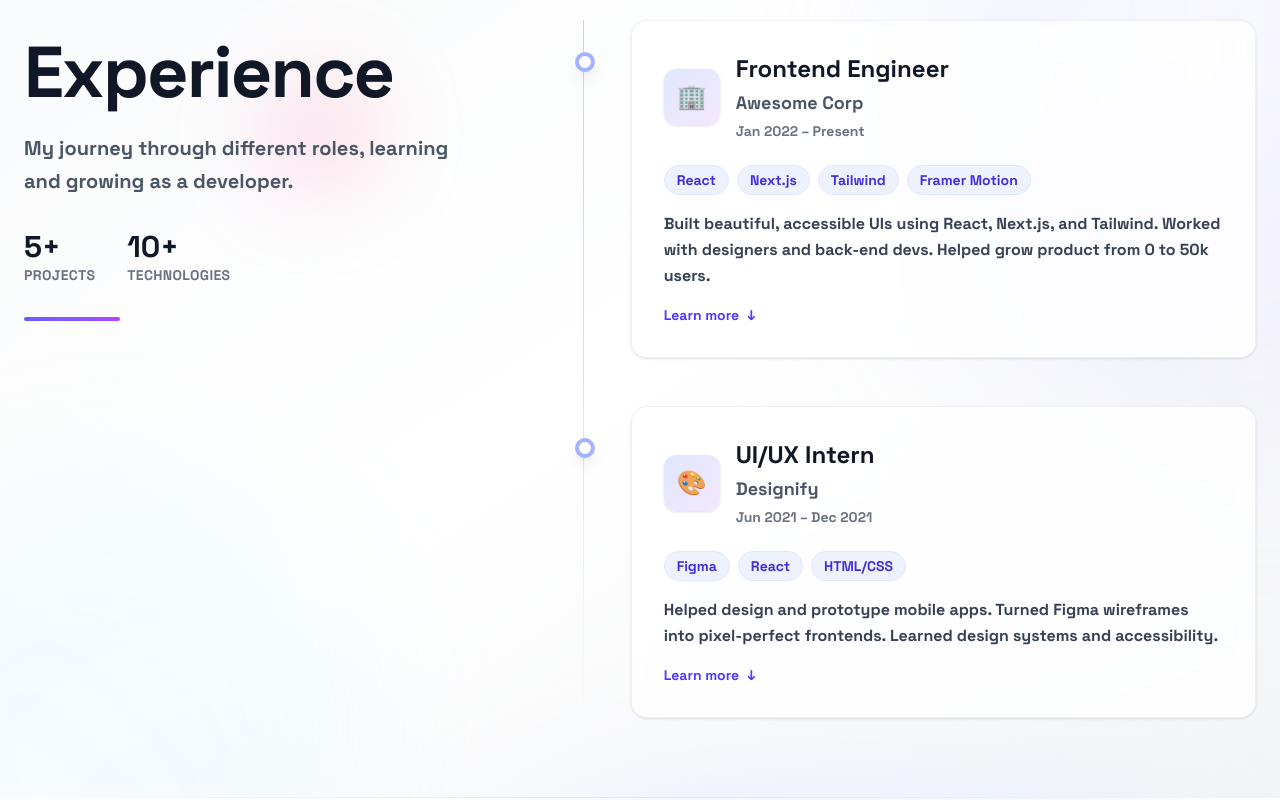
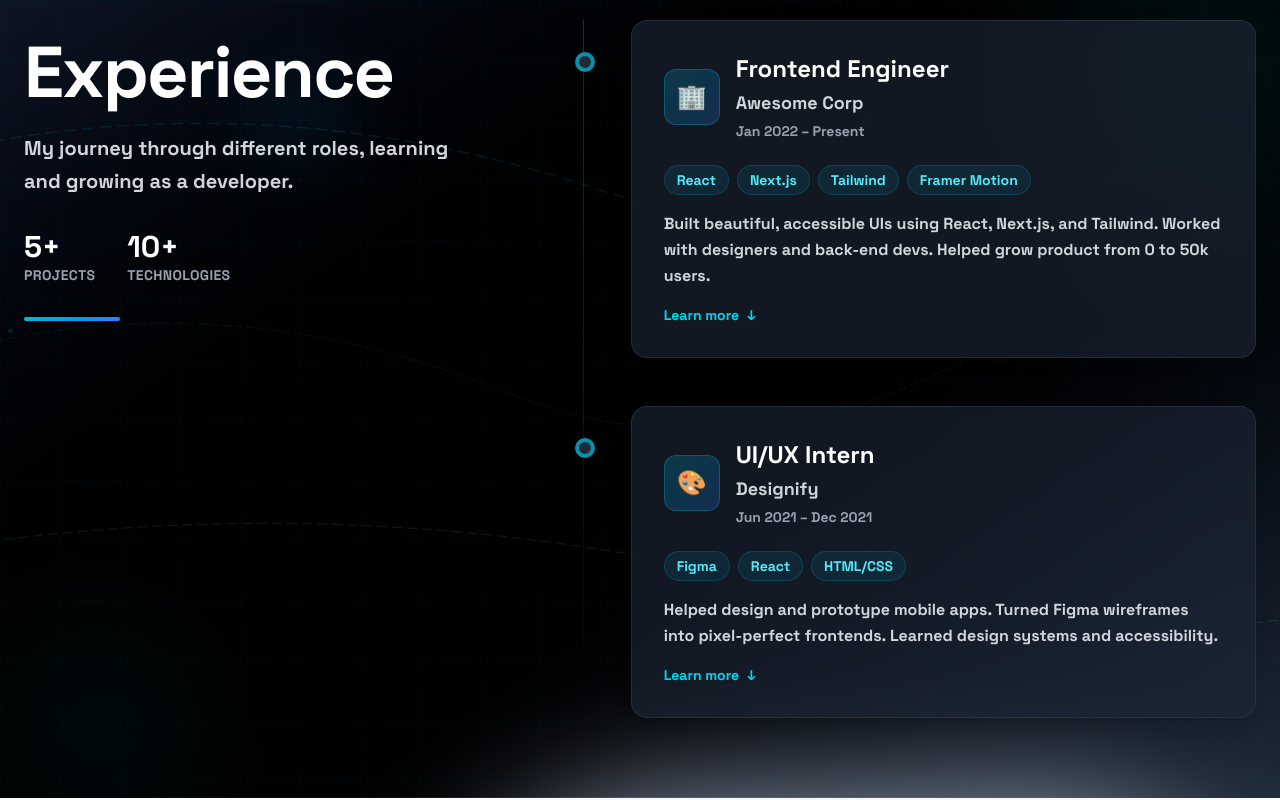
Before and after one commit to Yaksh27/my-app, a Next.js app: page / in a window 1280 px wide. Shown: the part 860-1660 px from the top of the page. Built offline with nearby package versions, Linux system fonts and the light colour scheme.

Commit message:
new experience page

```diff
--- a/src/app/components/Experience.js
+++ b/src/app/components/Experience.js
@@ -30,53 +30,143 @@ const cardVariants = {
   visible: { opacity: 1, y: 0, scale: 1 },
 };
 
+// Simple background matching homepage
+const ExperienceBackground = () => {
+  return (
+    <div className="absolute inset-0 overflow-hidden">
+      {/* Simple grid pattern */}
+      <div className="absolute inset-0 opacity-[0.06]">
+        <svg className="w-full h-full">
+          <defs>
+            <pattern id="expGrid" width="60" height="60" patternUnits="userSpaceOnUse">
+              <path d="M 60 0 L 0 0 0 60" fill="none" stroke="currentColor" strokeWidth="1" className="text-cyan-600"/>
+              <circle cx="0" cy="0" r="1.5" fill="currentColor" className="text-cyan-500" />
+            </pattern>
+          </defs>
+          <rect width="100%" height="100%" fill="url(#expGrid)" />
+        </svg>
+      </div>
+
+      {/* Flowing lines */}
+      <svg className="absolute inset-0 w-full h-full opacity-[0.12]">
+        <motion.path
+          d="M0,200 Q300,150 600,250 T1200,200"
+          stroke="#06b6d4"
+          strokeWidth="1.5"
+          fill="none"
+          strokeDasharray="12 6"
+          initial={{ strokeDashoffset: 0 }}
+          animate={{ strokeDashoffset: -120 }}
+          transition={{ duration: 8, repeat: Infinity, ease: "linear" }}
+        />
+        <motion.path
+          d="M0,400 Q250,350 500,450 T1000,400"
+          stroke="#0891b2"
+          strokeWidth="1"
+          fill="none"
+          strokeDasharray="8 4"
+          initial={{ strokeDashoffset: 0 }}
+          animate={{ strokeDashoffset: -80 }}
+          transition={{ duration: 12, repeat: Infinity, ease: "linear", delay: 2 }}
+        />
+        <motion.path
+          d="M0,600 Q400,550 800,650 T1600,600"
+          stroke="#67e8f9"
+          strokeWidth="1"
+          fill="none"
+          strokeDasharray="10 5"
+          initial={{ strokeDashoffset: 0 }}
+          animate={{ strokeDashoffset: -100 }}
+          transition={{ duration: 15, repeat: Infinity, ease: "linear", delay: 4 }}
+        />
+      </svg>
+
+      {/* Floating particles */}
+      <div className="absolute inset-0">
+        {[...Array(6)].map((_, i) => (
+          <motion.div
+            key={`particle-${i}`}
+            className="absolute w-1 h-1 bg-cyan-400/30 rounded-full"
+            style={{
+              left: `${Math.random() * 100}%`,
+              top: `${Math.random() * 100}%`,
+            }}
+            animate={{
+              x: [0, Math.random() * 100 - 50],
+              y: [0, Math.random() * 100 - 50],
+              opacity: [0.3, 0.8, 0.3],
+              scale: [1, 1.5, 1],
+            }}
+            transition={{
+              duration: Math.random() * 15 + 10,
+              repeat: Infinity,
+              delay: Math.random() * 5,
+              ease: "easeInOut",
+            }}
+          />
+        ))}
+      </div>
+    </div>
+  );
+};
+
 export default function Experience() {
   const [open, setOpen] = useState(null);
 
   return (
-    <main className="relative min-h-screen bg-gradient-to-br from-gray-50 via-white to-gray-100 overflow-hidden">
-      {/* Decorative elements */}
+    <main className="relative min-h-screen bg-gradient-to-br from-gray-900 via-black to-gray-800 overflow-hidden">
+      {/* Background matching homepage */}
+      <ExperienceBackground />
+
+      {/* Dark theme floating orbs */}
       <div className="absolute inset-0 pointer-events-none">
-        {/* Large floating orbs */}
         <motion.div
-          className="absolute w-[600px] h-[600px] bg-gradient-to-r from-indigo-200/20 to-purple-200/15 rounded-full blur-3xl"
+          className="absolute w-[500px] h-[500px] rounded-full opacity-[0.08]"
+          style={{
+            background: 'radial-gradient(circle, #06b6d4 0%, transparent 70%)',
+            top: '-10%',
+            right: '-10%',
+          }}
           animate={{
-            x: [0, 100, -50, 0],
-            y: [0, -60, 80, 0],
+            x: [0, 80, -30, 0],
+            y: [0, -50, 60, 0],
             scale: [1, 1.2, 0.9, 1],
+          }}
+          transition={{
+            duration: 30,
+            repeat: Infinity,
+            ease: "easeInOut",
+          }}
+        />
+        <motion.div
+          className="absolute w-[400px] h-[400px] rounded-full opacity-[0.06]"
+          style={{
+            background: 'radial-gradient(circle, #0891b2 0%, transparent 70%)',
+            bottom: '-15%',
+            left: '-8%',
+          }}
+          animate={{
+            x: [0, -60, 40, 0],
+            y: [0, 50, -30, 0],
+            scale: [1, 1.1, 0.95, 1],
           }}
           transition={{
             duration: 35,
             repeat: Infinity,
             ease: "easeInOut",
-          }}
-          style={{ top: "-10%", right: "-15%" }}
-        />
-        <motion.div
-          className="absolute w-[500px] h-[500px] bg-gradient-to-tr from-blue-200/15 to-cyan-200/10 rounded-full blur-3xl"
-          animate={{
-            x: [0, -80, 60, 0],
-            y: [0, 70, -40, 0],
-            scale: [1, 1.1, 0.95, 1],
-          }}
-          transition={{
-            duration: 40,
-            repeat: Infinity,
-            ease: "easeInOut",
             delay: 8,
           }}
-          style={{ bottom: "-20%", left: "-10%" }}
         />
 
         {/* Smaller accent elements */}
         <motion.div
-          className="absolute w-32 h-32 bg-gradient-to-r from-pink-300/30 to-rose-300/25 rounded-full blur-2xl"
+          className="absolute w-24 h-24 bg-gradient-to-r from-cyan-400/10 to-blue-400/8 rounded-full blur-2xl"
           animate={{
-            x: [0, 40, -20, 0],
-            y: [0, -30, 25, 0],
+            x: [0, 30, -15, 0],
+            y: [0, -20, 15, 0],
           }}
           transition={{
-            duration: 25,
+            duration: 20,
             repeat: Infinity,
             ease: "easeInOut",
             delay: 12,
@@ -96,29 +186,29 @@ export default function Experience() {
               transition={{ duration: 0.8, ease: "easeOut" }}
               className="mb-8"
             >
-              <h1 className="text-5xl md:text-7xl font-black tracking-tight mb-6 text-gray-900">
+              <h1 className="text-5xl md:text-7xl font-black tracking-tight mb-6 text-white">
                 Experience
               </h1>
-              <p className="text-xl text-gray-600 leading-relaxed mb-8 max-w-md">
+              <p className="text-xl text-gray-300 leading-relaxed mb-8 max-w-md">
                 My journey through different roles, learning and growing as a developer.
               </p>
 
               {/* Stats */}
               <div className="flex gap-8 mb-8">
                 <div>
-                  <div className="text-3xl font-bold text-gray-900">5+</div>
-                  <div className="text-sm text-gray-500 uppercase tracking-wide">Projects</div>
+                  <div className="text-3xl font-bold text-white">5+</div>
+                  <div className="text-sm text-gray-400 uppercase tracking-wide">Projects</div>
                 </div>
                 <div>
-                  <div className="text-3xl font-bold text-gray-900">10+</div>
-                  <div className="text-sm text-gray-500 uppercase tracking-wide">Technologies</div>
+                  <div className="text-3xl font-bold text-white">10+</div>
+                  <div className="text-sm text-gray-400 uppercase tracking-wide">Technologies</div>
                 </div>
               </div>
             </motion.div>
 
             {/* Decorative line */}
             <motion.div
-              className="hidden lg:block w-24 h-1 bg-gradient-to-r from-indigo-500 to-purple-500 rounded-full"
+              className="hidden lg:block w-24 h-1 bg-gradient-to-r from-cyan-500 to-blue-500 rounded-full"
               initial={{ width: 0 }}
               animate={{ width: 96 }}
               transition={{ duration: 1.2, delay: 0.5 }}
@@ -129,7 +219,7 @@ export default function Experience() {
           <div className="col-span-12 lg:col-span-7">
             <div className="relative">
               {/* Connecting line */}
-              <div className="absolute left-8 top-0 bottom-0 w-px bg-gradient-to-b from-indigo-200 via-purple-200 to-transparent" />
+              <div className="absolute left-8 top-0 bottom-0 w-px bg-gradient-to-b from-cyan-500/30 via-blue-500/20 to-transparent" />
 
               <div className="space-y-12">
                 {experiences.map((exp, i) => (
@@ -143,14 +233,14 @@ export default function Experience() {
                     transition={{ duration: 0.7, delay: i * 0.2, ease: "easeOut" }}
                   >
                     {/* Timeline dot */}
-                    <div className="absolute left-6 top-8 w-5 h-5 rounded-full bg-white shadow-lg border-4 border-indigo-300 z-20" />
+                    <div className="absolute left-6 top-8 w-5 h-5 rounded-full bg-gray-800 shadow-lg border-4 border-cyan-400/60 z-20" />
 
                     {/* Card */}
                     <motion.div
-                      className="ml-20 group bg-white/80 backdrop-blur-sm border border-gray-200/60 rounded-2xl p-8 shadow-sm hover:shadow-xl hover:bg-white/90 transition-all duration-300 cursor-pointer"
+                      className="ml-20 group bg-gray-800/60 backdrop-blur-sm border border-gray-700/50 rounded-2xl p-8 shadow-lg hover:shadow-xl hover:bg-gray-800/80 transition-all duration-300 cursor-pointer"
                       whileHover={{
                         y: -4,
-                        boxShadow: "0 20px 40px rgba(0,0,0,0.1)",
+                        boxShadow: "0 20px 40px rgba(6,182,212,0.1)",
                       }}
                       onClick={() => setOpen(open === i ? null : i)}
                       tabIndex={0}
@@ -160,17 +250,17 @@ export default function Experience() {
                       <div className="flex items-start justify-between mb-6">
                         <div className="flex items-center gap-4">
                           <motion.div
-                            className="w-14 h-14 rounded-xl bg-gradient-to-br from-indigo-100 to-purple-100 flex items-center justify-center shadow-sm"
+                            className="w-14 h-14 rounded-xl bg-gradient-to-br from-cyan-500/20 to-blue-500/20 flex items-center justify-center shadow-sm border border-cyan-500/30"
                             whileHover={{ scale: 1.1, rotate: 5 }}
                           >
                             <span className="text-2xl">{exp.logo}</span>
                           </motion.div>
                           <div>
-                            <h3 className="text-2xl font-bold text-gray-900 mb-1">
+                            <h3 className="text-2xl font-bold text-white mb-1">
                               {exp.title}
                             </h3>
-                            <p className="text-lg text-gray-600 mb-1">{exp.company}</p>
-                            <p className="text-sm text-gray-500">{exp.period}</p>
+                            <p className="text-lg text-gray-300 mb-1">{exp.company}</p>
+                            <p className="text-sm text-gray-400">{exp.period}</p>
                           </div>
                         </div>
                       </div>
@@ -180,7 +270,7 @@ export default function Experience() {
                         {exp.tech.map((tech, techIndex) => (
                           <motion.span
                             key={tech}
-                            className="px-3 py-1 bg-indigo-50 text-indigo-700 text-sm font-medium rounded-full border border-indigo-100"
+                            className="px-3 py-1 bg-cyan-500/10 text-cyan-300 text-sm font-medium rounded-full border border-cyan-500/20"
                             initial={{ opacity: 0, scale: 0.8 }}
                             animate={{ opacity: 1, scale: 1 }}
                             transition={{ delay: 0.1 * techIndex }}
@@ -191,7 +281,7 @@ export default function Experience() {
                       </div>
 
                       {/* Description */}
-                      <p className="text-gray-700 leading-relaxed mb-4">
+                      <p className="text-gray-300 leading-relaxed mb-4">
                         {exp.description}
                       </p>
 
@@ -199,13 +289,13 @@ export default function Experience() {
                       <AnimatePresence>
                         {open === i && (
                           <motion.div
-                            className="mt-4 p-4 bg-gray-50/80 rounded-xl border-l-4 border-indigo-200"
+                            className="mt-4 p-4 bg-gray-900/60 rounded-xl border-l-4 border-cyan-500/40"
                             initial={{ height: 0, opacity: 0 }}
                             animate={{ height: "auto", opacity: 1 }}
                             exit={{ height: 0, opacity: 0 }}
                             transition={{ duration: 0.4 }}
                           >
-                            <div className="text-gray-600 text-sm leading-relaxed whitespace-pre-line">
+                            <div className="text-gray-400 text-sm leading-relaxed whitespace-pre-line">
                               {exp.details}
                             </div>
                           </motion.div>
@@ -213,7 +303,7 @@ export default function Experience() {
                       </AnimatePresence>
 
                       {/* Expand button */}
-                      <div className="flex items-center gap-2 text-indigo-600 text-sm mt-4 font-medium">
+                      <div className="flex items-center gap-2 text-cyan-400 text-sm mt-4 font-medium">
                         <span>{open === i ? "Show less" : "Learn more"}</span>
                         <motion.span
                           className="inline-block"
@@ -233,7 +323,7 @@ export default function Experience() {
       </div>
 
       {/* Bottom decorative element */}
-      <div className="absolute bottom-0 left-0 right-0 h-px bg-gradient-to-r from-transparent via-gray-200 to-transparent" />
+      <div className="absolute bottom-0 left-0 right-0 h-px bg-gradient-to-r from-transparent via-cyan-500/20 to-transparent" />
     </main>
   );
 }
--- a/src/app/components/TerminalThemeToggle.js
+++ b/src/app/components/TerminalThemeToggle.js
@@ -4,16 +4,17 @@ import { useState, useEffect } from "react";
 import { motion } from "framer-motion";
 
 export default function TerminalThemeToggle() {
-  const [isDark, setIsDark] = useState(false);
+  const [isDark, setIsDark] = useState(true); // Default to dark
   const [isTyping, setIsTyping] = useState(false);
-  const [displayText, setDisplayText] = useState('> toggle-theme --mode=light');
+  const [displayText, setDisplayText] = useState('> toggle-theme --mode=dark'); // Default dark
   const [cursorVisible, setCursorVisible] = useState(true);
 
   useEffect(() => {
-    // Check current theme on mount
-    const currentTheme = document.documentElement.classList.contains('dark');
-    setIsDark(currentTheme);
-    setDisplayText(`> toggle-theme --mode=${currentTheme ? 'dark' : 'light'}`);
+    // Set dark theme as default on mount
+    document.documentElement.classList.add('dark');
+    document.documentElement.style.setProperty('--background', '#0a0a0a');
+    document.documentElement.style.setProperty('--foreground', '#ededed');
+    setDisplayText('> toggle-theme --mode=dark');
   }, []);
 
   useEffect(() => {
```
Also changed, not shown: src/app/components/Navbar.js (+4 -4 lines).
